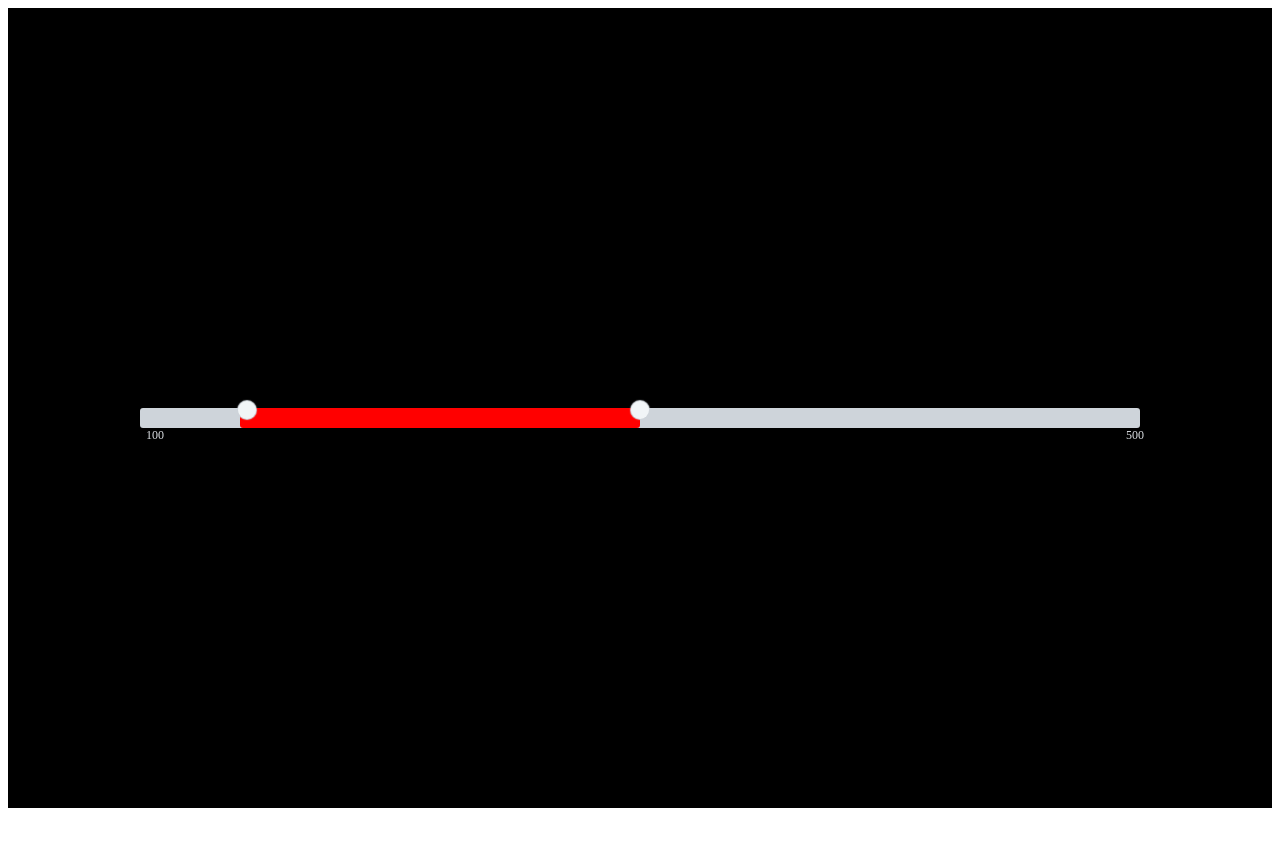
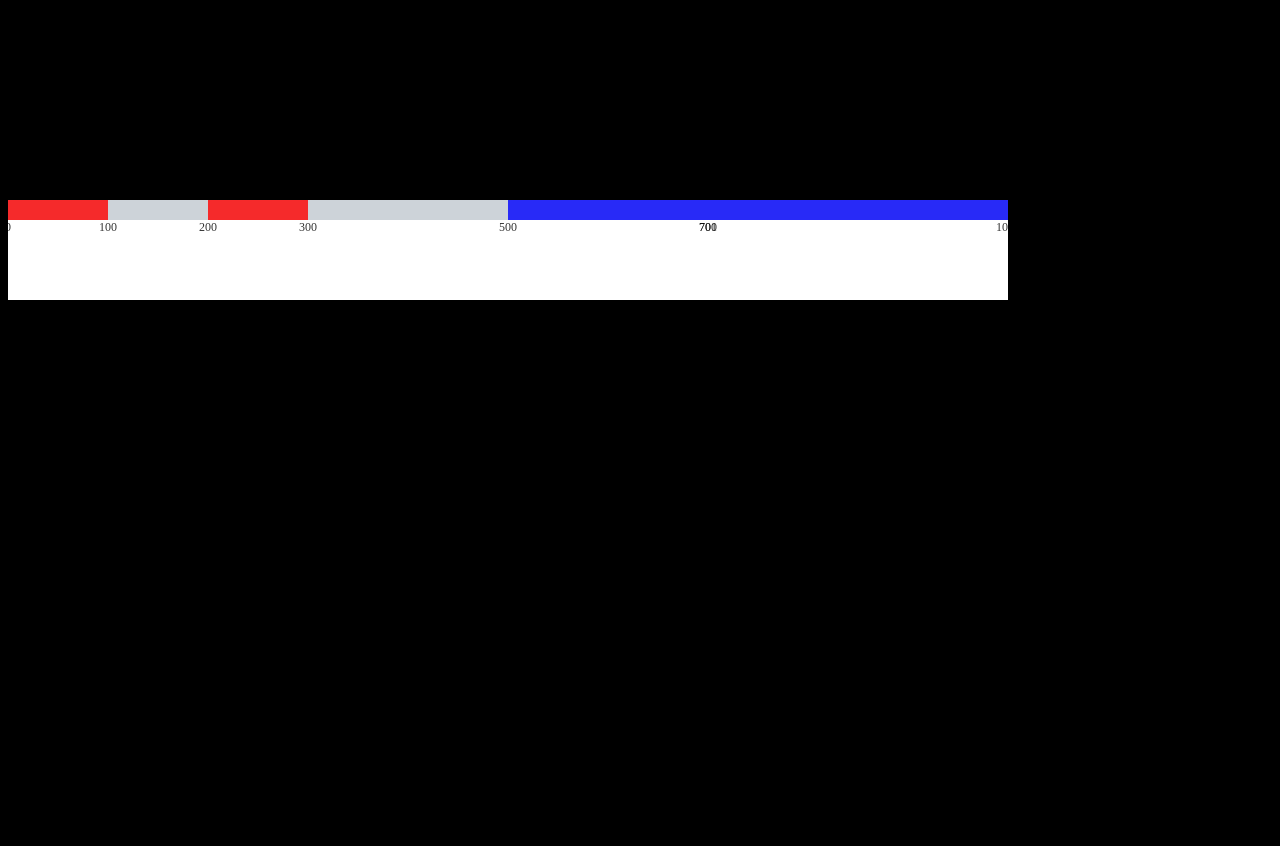
Before and after one commit to devaublanc/react-timeline-shifts, a React (Create React App) app: page / in a window 1280 px wide. Shown: the top 846 px of the page. Before the commit the page ends 816 px from the top, so only its background shows below. Built offline with nearby package versions, Linux system fonts and the light colour scheme.

Commit message:
feat(timeline): create sections

```diff
--- /dev/null
+++ b/src/App.css
@@ -0,0 +1,9 @@
+html,
+body {
+  height: 100%;
+  background-color: black;
+}
+
+#root {
+  height: 100%;
+}
--- a/src/App.tsx
+++ b/src/App.tsx
@@ -1,16 +1,35 @@
 import React from "react";
-import { RangeSlider } from "./RangeSlider";
+import { Timeline } from "./Timeline";
+import "./App.css";
 
 function App() {
   return (
-    <div style={{ background: "black" }}>
-      <RangeSlider
+    <div style={{ marginTop: 200 }}>
+      <Timeline
         start={0}
         end={1000}
-        min={100}
-        max={500}
-        color={"red"}
-        onChange={() => {}}
+        sections={[
+          {
+            name: "lundi",
+            color: "red",
+            min: 0,
+            max: 500,
+            shifts: [
+              [0, 100],
+              [200, 300],
+            ],
+          },
+          {
+            name: "mardi",
+            color: "blue",
+            min: 501,
+            max: 1000,
+            shifts: [
+              [500, 700],
+              [701, 1000],
+            ],
+          },
+        ]}
       />
     </div>
   );
--- a/src/RangeSlider/index.module.css
+++ b/src/Slider/index.module.css
@@ -1,5 +1,4 @@
 .container {
-  height: 100vh;
   display: flex;
   align-items: center;
   justify-content: center;
@@ -19,8 +18,12 @@
 
 .track,
 .range {
-  border-radius: 3px;
   height: 20px;
+  opacity: 0.8;
+}
+
+.range:hover {
+  opacity: 1;
 }
 
 .track {
@@ -36,22 +39,25 @@
 
 .valueStart,
 .valueEnd {
-  color: #dee2e6;
+  color: black;
   font-size: 12px;
   margin-top: 20px;
 }
 
 .valueStart {
-  left: 6px;
+  left: 0;
+  transform: translateX(-50%);
 }
 
 .valueEnd {
-  right: -4px;
+  right: 0;
+  transform: translateX(50%);
 }
 
 /* Removing the default appearance */
 .thumb,
-.thumb::-webkit-slider-thumb {
+.thumb::-webkit-slider-thumb,
+.thumb::-webkit-slider-runnable-track {
   -webkit-appearance: none;
   -webkit-tap-highlight-color: transparent;
 }
@@ -76,9 +82,8 @@
   z-index: 5;
 }
 
-
 /* For Chrome browsers */
-.thumb::-webkit-slider-thumb {
+/* .thumb::-webkit-slider-thumb {
   background-color: #f1f5f7;
   border: none;
   border-radius: 50%;
@@ -89,10 +94,10 @@
   margin-top: 4px;
   pointer-events: all;
   position: relative;
-}
+} */
 
 /* For Firefox browsers */
-.thumb::-moz-range-thumb {
+/* .thumb::-moz-range-thumb {
   background-color: #f1f5f7;
   border: none;
   border-radius: 50%;
@@ -103,4 +108,36 @@
   margin-top: 4px;
   pointer-events: all;
   position: relative;
+} */
+
+.thumb::-webkit-slider-runnable-track {
+  width: 100%;
+  height: 100%;
+  background: none;
 }
+.thumb::-moz-range-track {
+  width: 100%;
+  height: 100%;
+  background: none;
+}
+.thumb::-webkit-slider-thumb {
+  border: none;
+  width: 10px;
+  height: 40px;
+  border-radius: 0;
+  /* get rid of Firefox corner rounding */
+  /* background: greenyellow; */
+  background: none;
+  cursor: ew-resize;
+  pointer-events: auto;
+}
+.thumb::-moz-range-thumb {
+  border: none;
+  width: 10px;
+  height: 40px;
+  border-radius: 0;
+  /* background: greenyellow; */
+  background: none;
+  cursor: ew-resize;
+  pointer-events: auto;
+}
--- a/src/RangeSlider/index.tsx
+++ b/src/Slider/index.tsx
@@ -3,7 +3,7 @@ import React, { useCallback, useEffect, useRef, useState } from "react";
 
 import styles from "./index.module.css";
 
-type RangeSliderProps = {
+type SliderProps = {
   start: number;
   end: number;
   onChange: (data: { min: number; max: number }) => void;
@@ -11,21 +11,12 @@ type RangeSliderProps = {
   min: number;
   max: number;
 };
-export function RangeSlider({
-  start,
-  end,
-  onChange,
-  color,
-  min,
-  max,
-}: RangeSliderProps) {
+export function Slider({ start, end, onChange, color, min, max }: SliderProps) {
   const [minVal, setMinVal] = useState(min);
   const [maxVal, setMaxVal] = useState(max);
   const minValRef = useRef<any>(null); // TODO: ts
   const maxValRef = useRef<any>(null); // TODO: ts
   const range = useRef<any>(null); // TODO: ts
-
-  console.log(minVal);
 
   // Convert to percentage
   const getPercent = useCallback(
@@ -77,13 +68,9 @@ export function RangeSlider({
           setMinVal(value);
           event.target.value = value.toString();
         }}
-        // className={classnames("thumb thumb--zindex-3", {
-        //   "thumb--zindex-5": minVal > max - 100
-        // })}
         className={classnames(styles.thumb, styles.zIndex3, {
           [styles.zIndex5]: minVal > end - 100,
         })}
-        // className={styles.}
       />
       <input
         type="range"
@@ -97,7 +84,6 @@ export function RangeSlider({
           setMaxVal(value);
           event.target.value = value.toString();
         }}
-        // className="thumb thumb--zindex-4"
         className={classnames(styles.thumb, styles.zIndex4)}
       />
 
@@ -109,9 +95,10 @@ export function RangeSlider({
           style={{
             background: color,
           }}
-        />
-        <div className={styles.valueStart}>{minVal}</div>
-        <div className={styles.valueEnd}>{maxVal}</div>
+        >
+          <div className={styles.valueStart}>{minVal}</div>
+          <div className={styles.valueEnd}>{maxVal}</div>
+        </div>
       </div>
     </div>
   );
--- /dev/null
+++ b/src/Timeline/index.module.css
@@ -0,0 +1,12 @@
+.container {
+  position: relative;
+  background-color: white;
+  height: 100px;
+  width: 1000px;
+}
+
+.slider {
+  position: absolute;
+  top: 0;
+  left: 0;
+}
--- /dev/null
+++ b/src/Timeline/index.tsx
@@ -0,0 +1,49 @@
+import React from "react";
+import { Slider } from "../Slider";
+
+import styles from "./index.module.css";
+
+// type Day =
+//   | "lundi"
+//   | "mardi"
+//   | "mercredi"
+//   | "jeudi"
+//   | "vendredi"
+//   | "samedi"
+//   | "dimanche";
+type TimelineProps = {
+  start: number;
+  end: number;
+  sections: {
+    name: string;
+    color: string;
+    min: number;
+    max: number;
+    shifts: number[][];
+  }[];
+};
+export function Timeline({ start, end, sections }: TimelineProps) {
+  return (
+    <div className={styles.container}>
+      {sections.map((section, indexSection) => {
+        return section.shifts.map(([min, max], indexShift) => {
+          return (
+            <div
+              className={styles.slider}
+              key={`shift_${indexSection}_${indexShift}`}
+            >
+              <Slider
+                start={start}
+                end={end}
+                min={min}
+                max={max}
+                color={section.color}
+                onChange={() => {}}
+              />
+            </div>
+          );
+        });
+      })}
+    </div>
+  );
+}
```
